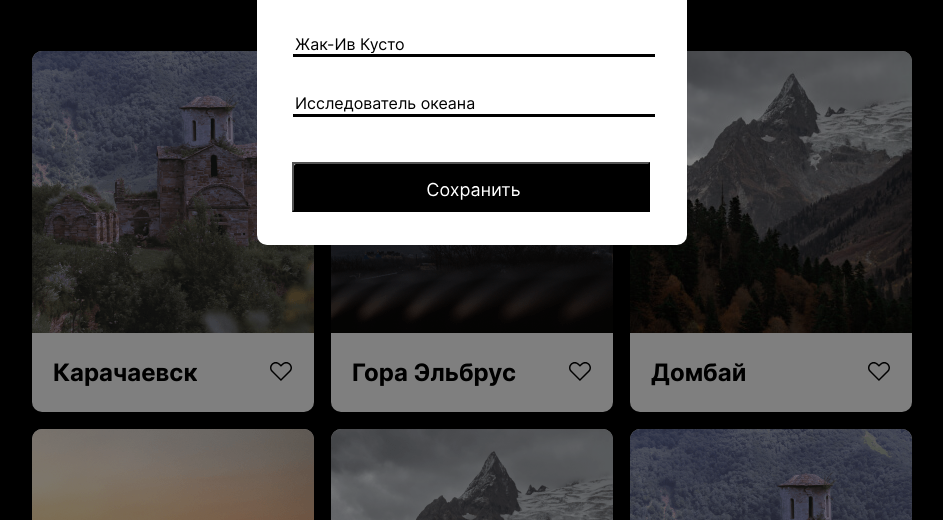
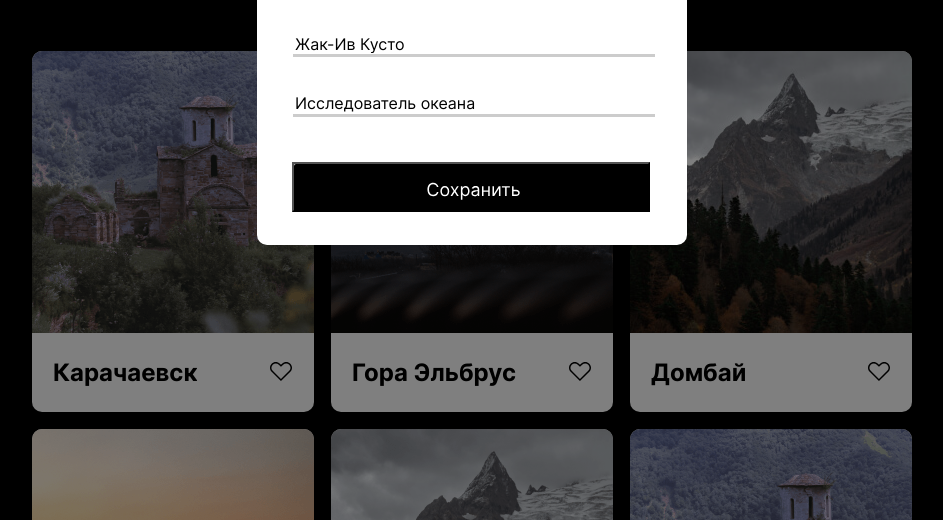
Before and after one commit to Vakulich33/mesto, a plain HTML site: page index.html in a window 1280 px wide. Both pictures are taken after a click on the button 674 px from the left and 208 px from the top of the page. Shown: the part 280-800 px from the top of the page, without its empty margins (168-1111 px from the left). Drawn offline with Linux system fonts and the light colour scheme.

```diff
--- a/blocks/popup/__description/popup__description.css
+++ b/blocks/popup/__description/popup__description.css
@@ -2,7 +2,7 @@
   margin: 36px 0 0 36px;
   border: 0;
   min-width: 358px;
-  border-bottom: solid;
+  border-bottom: solid rgba(0, 0, 0, 0.2);
 }
 @media screen and (max-width: 620px) {
   .popup__description {
--- a/blocks/popup/__name/popup__name.css
+++ b/blocks/popup/__name/popup__name.css
@@ -3,8 +3,7 @@
   margin: 54px 0 0 36px;
   border: 0;
   min-width: 358px;
-
-  border-bottom: solid;
+  border-bottom: solid rgba(0, 0, 0, 0.2);
 }
 @media screen and (max-width: 620px) {
   .popup__name {
```
Also changed, not shown: README.md.
